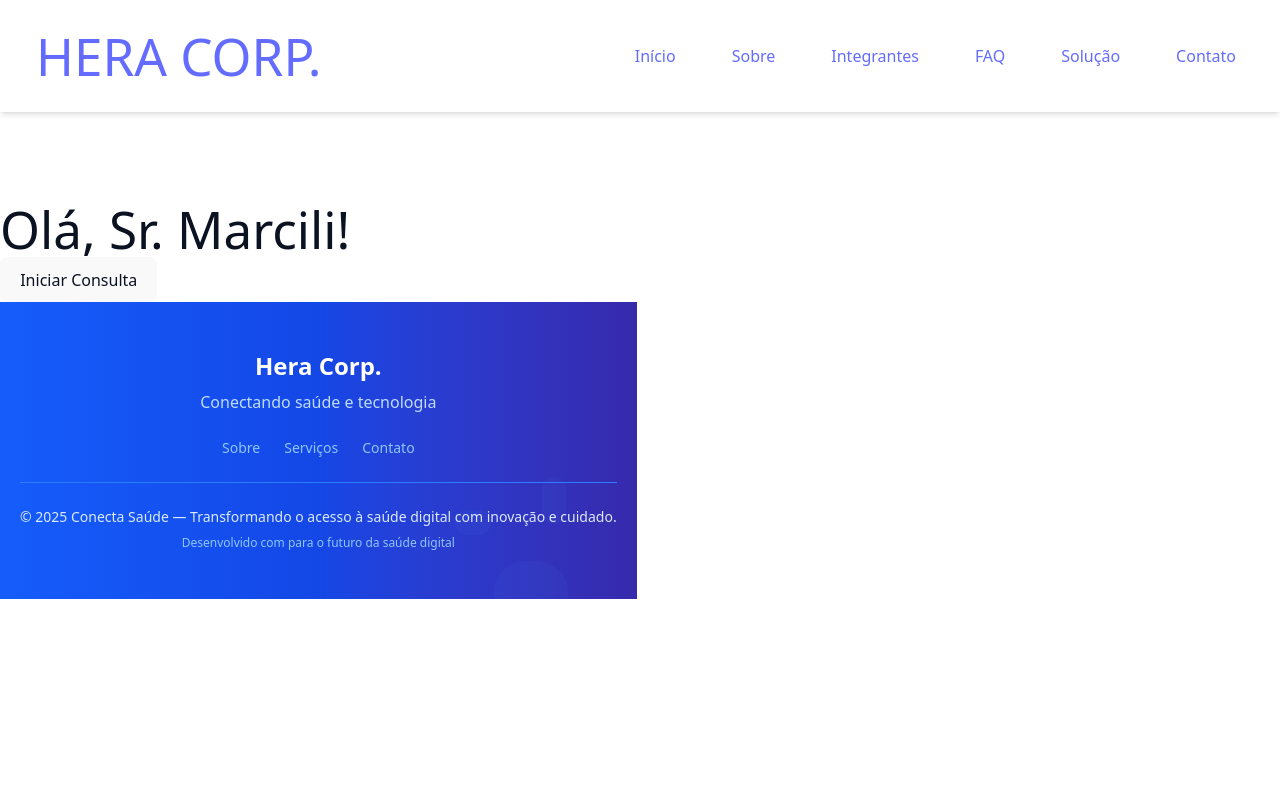
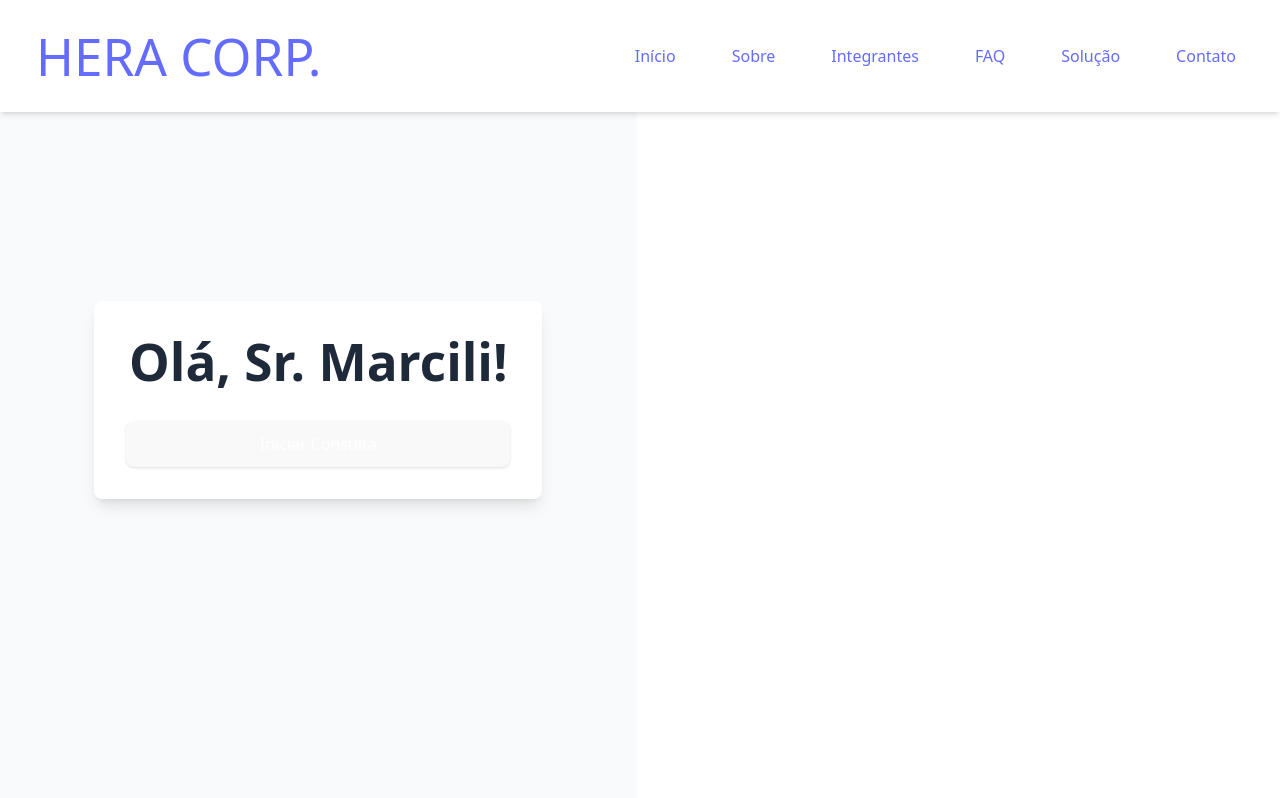
Before and after one commit to pedrozhd/hera_corp, a React (Vite) app: page /betasolution in a window 1280 px wide. Shown: the top 798 px of the page. Built offline with nearby package versions, Linux system fonts and the light colour scheme.

Commit message:
modificando betasolution.tsx!

```diff
--- a/src/pages/betasolution.tsx
+++ b/src/pages/betasolution.tsx
@@ -9,10 +9,13 @@ const BetaSolution = () => {
   }
 
   return (
-    <main className="betasolution">
-      <section className="container__cima">
-        <h1>Olá, Sr. Marcili!</h1>
-        <button className="button__consulta" onClick={iniciarConsulta}>
+    <main className="min-h-screen flex items-center justify-center bg-gray-50">
+      <section className="text-center p-8 bg-white rounded-lg shadow-lg max-w-md w-full mx-4">
+        <h1 className="text-3xl font-bold mb-8 text-gray-800">Olá, Sr. Marcili!</h1>
+        <button
+          className="w-full px-6 py-4 bg-blue-600 text-white rounded-lg font-semibold text-lg transition-all duration-200 shadow-sm hover:bg-blue-700 hover:translate-y-0.5 active:translate-y-0.5 focus:outline-2 focus:outline-blue-300 focus:outline-offset-2"
+          onClick={iniciarConsulta}
+        >
           <span>Iniciar Consulta</span>
           {/* sua img aqui */}
         </button>
```
